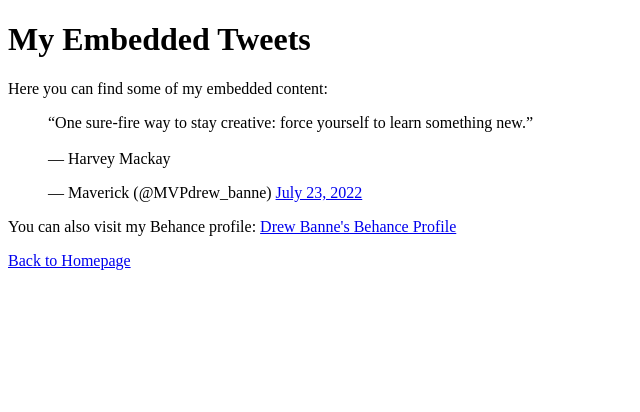
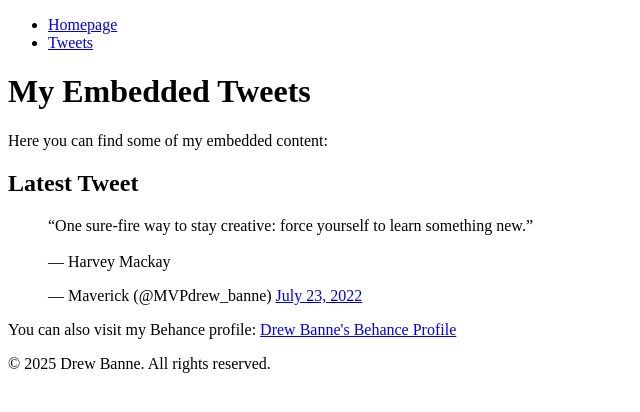
Before and after one commit to drewbanne/My_First_Portfolio, a plain HTML site: page html_basic/tweets.html in a window 1280 px wide. Shown: the whole page, without its empty margins (0-640 px from the left). Drawn offline with Linux system fonts and the light colour scheme.

Commit message:
Refactor HTML with header/main/footer, nav lists, and article tag

```diff
--- a/html_basic/tweets.html
+++ b/html_basic/tweets.html
@@ -6,16 +6,34 @@
     <title>My Tweets - Drew Banne</title>
 </head>
 <body>
-    <h1>My Embedded Tweets</h1>
+    <header>
+        <nav>
+            <ul>
+                <li><a href="index.html">Homepage</a></li>
+                <li><a href="tweets.html">Tweets</a></li>
+            </ul>
+        </nav>
+    </header>
 
-    <p>Here you can find some of my embedded content:</p>
+    <main>
+        <h1>My Embedded Tweets</h1>
 
+        <p>Here you can find some of my embedded content:</p>
 
-    <blockquote class="twitter-tweet"><p lang="en" dir="ltr">“One sure-fire way to stay creative: force yourself to learn something new.”<br><br>— Harvey Mackay</p>&mdash; Maverick (@MVPdrew_banne) <a href="https://twitter.com/MVPdrew_banne/status/1550955260432338944?ref_src=twsrc%5Etfw">July 23, 2022</a></blockquote> <script async src="https://platform.twitter.com/widgets.js" charset="utf-8"></script>
+        <article>
+            <h2>Latest Tweet</h2>
 
-    <script async src="https://platform.twitter.com/widgets.js" charset="utf-8"></script>
-    <p>You can also visit my Behance profile: <a href="https://www.behance.net/drewbanne" target="_blank">Drew Banne's Behance Profile</a></p>
+            <blockquote class="twitter-tweet"><p lang="en" dir="ltr">“One sure-fire way to stay creative: force yourself to learn something new.”<br><br>— Harvey Mackay</p>&mdash; Maverick (@MVPdrew_banne) <a href="https://twitter.com/MVPdrew_banne/status/1550955260432338944?ref_src=twsrc%5Etfw">July 23, 2022</a></blockquote> <script async src="https://platform.twitter.com/widgets.js" charset="utf-8"></script>
 
-    <p><a href="index.html">Back to Homepage</a></p>
+            <script async src="https://platform.twitter.com/widgets.js" charset="utf-8"></script>
+            </article>
+
+        <p>You can also visit my Behance profile: <a href="https://www.behance.net/drewbanne" target="_blank">Drew Banne's Behance Profile</a></p>
+
+        </main>
+
+    <footer>
+        <p>&copy; 2025 Drew Banne. All rights reserved.</p>
+    </footer>
 </body>
 </html>
```
Also changed, not shown: html_basic/index.html (+14 -1 lines).
